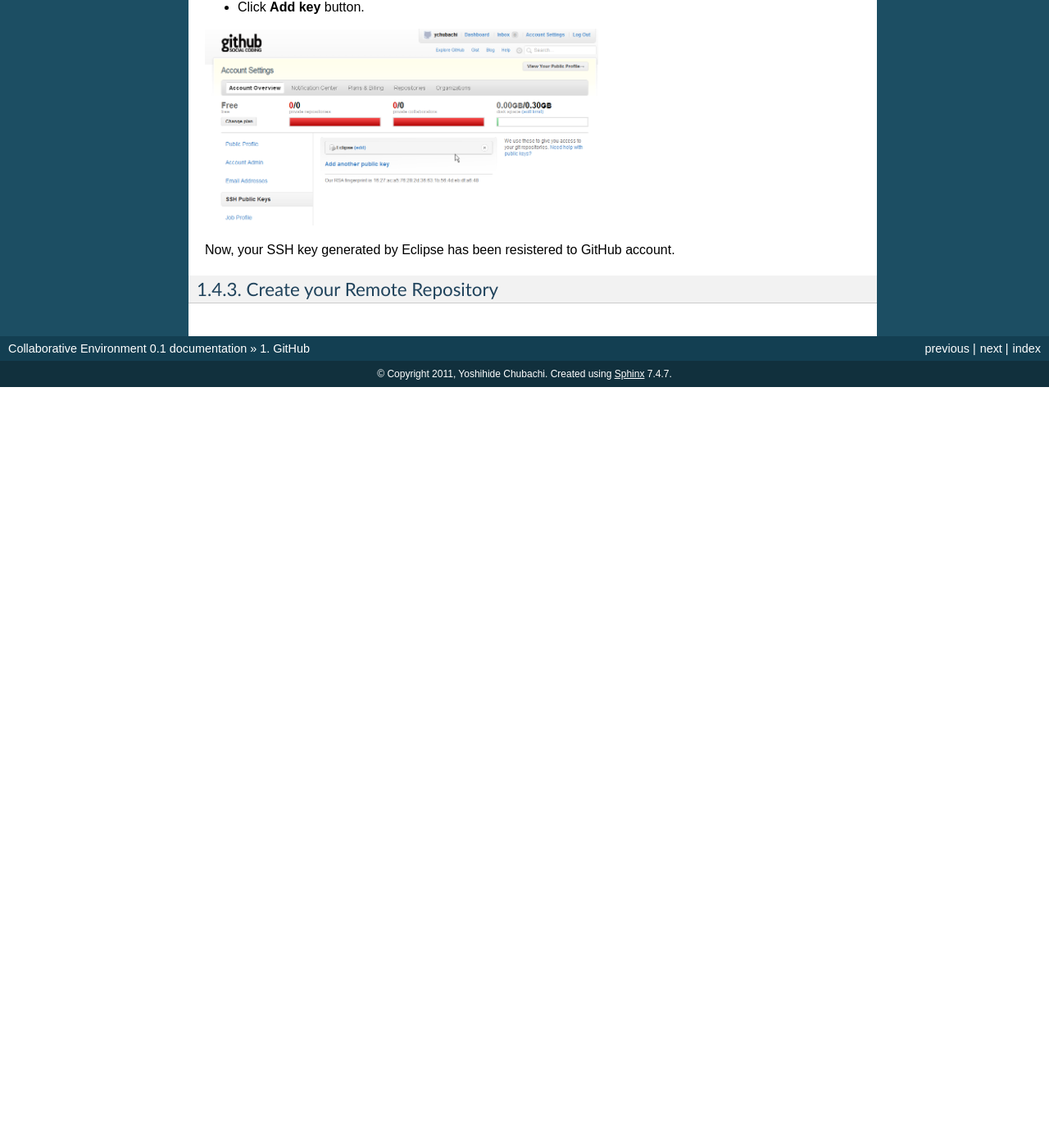
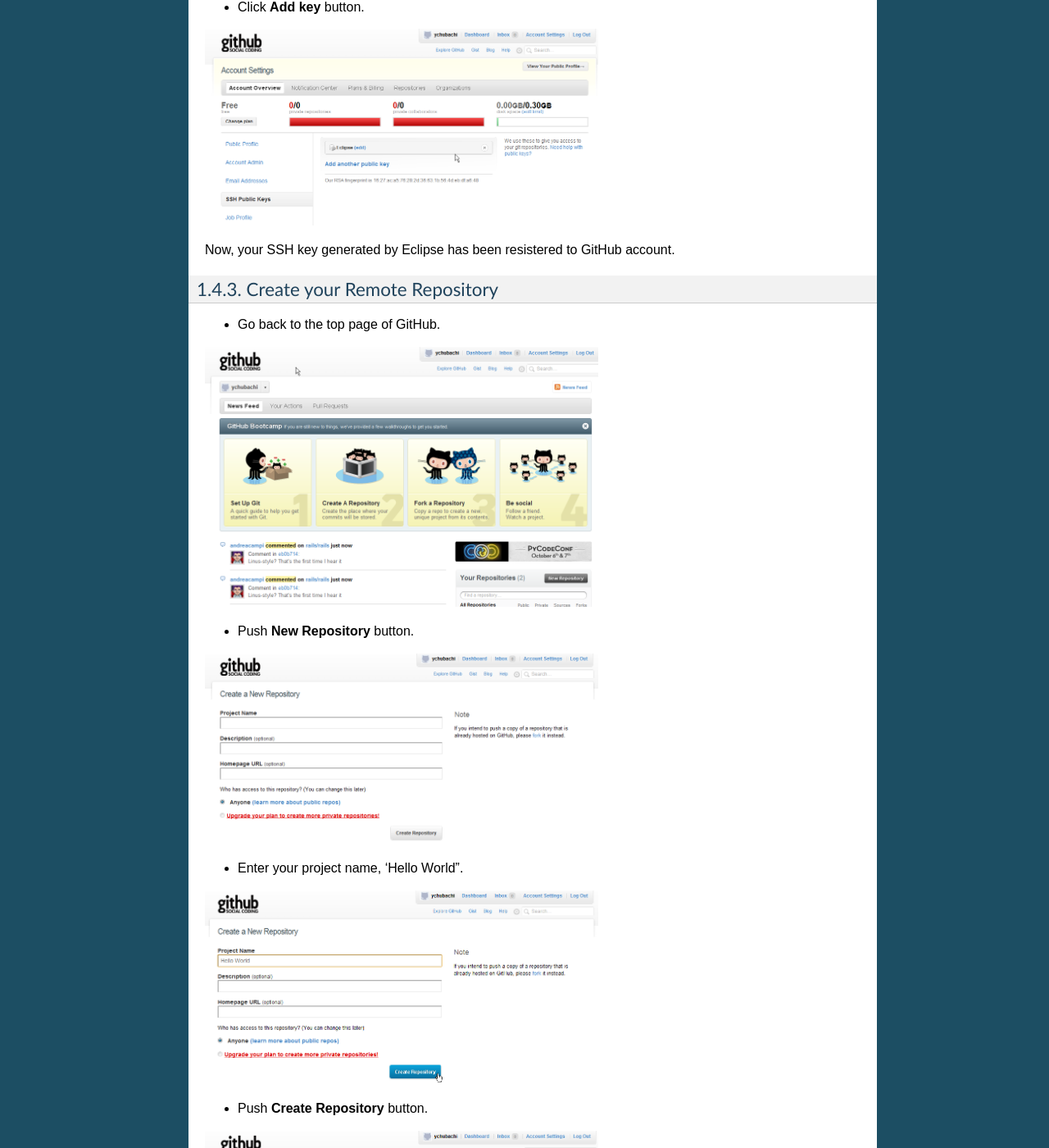
Before and after one commit to ychubachi/collaborative-sde, a Sphinx documentation site: the page built from source/github.rst, in a window 1280 px wide and 1400 px high, scrolled down 9976 px. Shown: the whole window at 82% size. Built offline with Sphinx 7.4.7, drawn with Linux system fonts in a browser that asks for light colours; before the commit the page ends 10448 px from its top, so only the background shows below that.

Commit message:
creating repo finished

```diff
--- a/source/conf.py
+++ b/source/conf.py
@@ -25,7 +25,7 @@
 
 # Add any Sphinx extension module names here, as strings. They can be extensions
 # coming with Sphinx (named 'sphinx.ext.*') or your custom ones.
-extensions = ['sphinx.ext.autodoc', 'sphinx.ext.todo']
+extensions = ['sphinx.ext.autodoc', 'sphinx.ext.todo', 'rst2pdf.pdfbuilder']
 
 # Add any paths that contain templates here, relative to this directory.
 templates_path = ['_templates']
@@ -257,3 +257,76 @@
 
 # Todo
 todo_include_todos = True
+
+# -- Options for PDF output --------------------------------------------------
+
+# Grouping the document tree into PDF files. List of tuples
+# (source start file, target name, title, author, options).
+#
+# If there is more than one author, separate them with \\.
+# For example: r'Guido van Rossum\\Fred L. Drake, Jr., editor'
+#
+# The options element is a dictionary that lets you override
+# this config per-document.
+# For example,
+# ('index', u'MyProject', u'My Project', u'Author Name',
+#  dict(pdf_compressed = True))
+# would mean that specific document would be compressed
+# regardless of the global pdf_compressed setting.
+
+pdf_documents = [
+('index', u'Collaborative SDE', u'Collaborative SDE', u'Yoshihide Chubachi'),
+]
+
+# A comma-separated list of custom stylesheets. Example:
+pdf_stylesheets = ['sphinx','ja']
+
+# Create a compressed PDF
+# Use True/False or 1/0
+# Example: compressed=True
+#pdf_compressed = False
+
+# A colon-separated list of folders to search for fonts. Example:
+pdf_font_path = ['~/fonts']
+
+# Language to be used for hyphenation support
+pdf_language = "en"
+
+# Mode for literal blocks wider than the frame. Can be
+# overflow, shrink or truncate
+#pdf_fit_mode = "shrink"
+
+# Section level that forces a break page.
+# For example: 1 means top-level sections start in a new page
+# 0 means disabled
+pdf_break_level = 1
+
+# When a section starts in a new page, force it to be 'even', 'odd',
+# or just use 'any'
+pdf_breakside = 'any'
+
+# Insert footnotes where they are defined instead of
+# at the end.
+#pdf_inline_footnotes = True
+
+# verbosity level. 0 1 or 2
+#pdf_verbosity = 0
+
+# If false, no index is generated.
+#pdf_use_index = True
+
+# If false, no modindex is generated.
+#pdf_use_modindex = True
+
+# If false, no coverpage is generated.
+#pdf_use_coverpage = True
+
+# Documents to append as an appendix to all manuals.
+#pdf_appendices = []
+
+# Enable experimental feature to split table cells. Use it
+# if you get "DelayedTable too big" errors
+#pdf_splittables = False
+
+# Set the default DPI for images
+#pdf_default_dpi = 72
--- a/source/github.rst
+++ b/source/github.rst
@@ -185,3 +185,22 @@
 
 Create your Remote Repository
 ~~~~~~~~~~~~~~~~~~~~~~~~~~~~~
+- Go back to the top page of GitHub.
+
+.. image:: image/20110826044241.png
+   :width: 480 px
+
+- Push **New Repository** button.
+
+.. image:: image/20110826044416.png
+   :width: 480 px
+
+- Enter your project name, 'Hello World".
+
+.. image:: image/20110826044716.png
+   :width: 480 px
+
+- Push **Create Repository** button.
+
+.. image:: image/20110826105014.png
+   :width: 480 px
```
Also changed, not shown: ja.json (added, +27 -0 lines), source/image/20110826044241.png (added), source/image/20110826044416.png (added), source/image/20110826044716.png (added), source/image/20110826045112.png (added), source/image/20110826105014.png (added), 1 other file.
